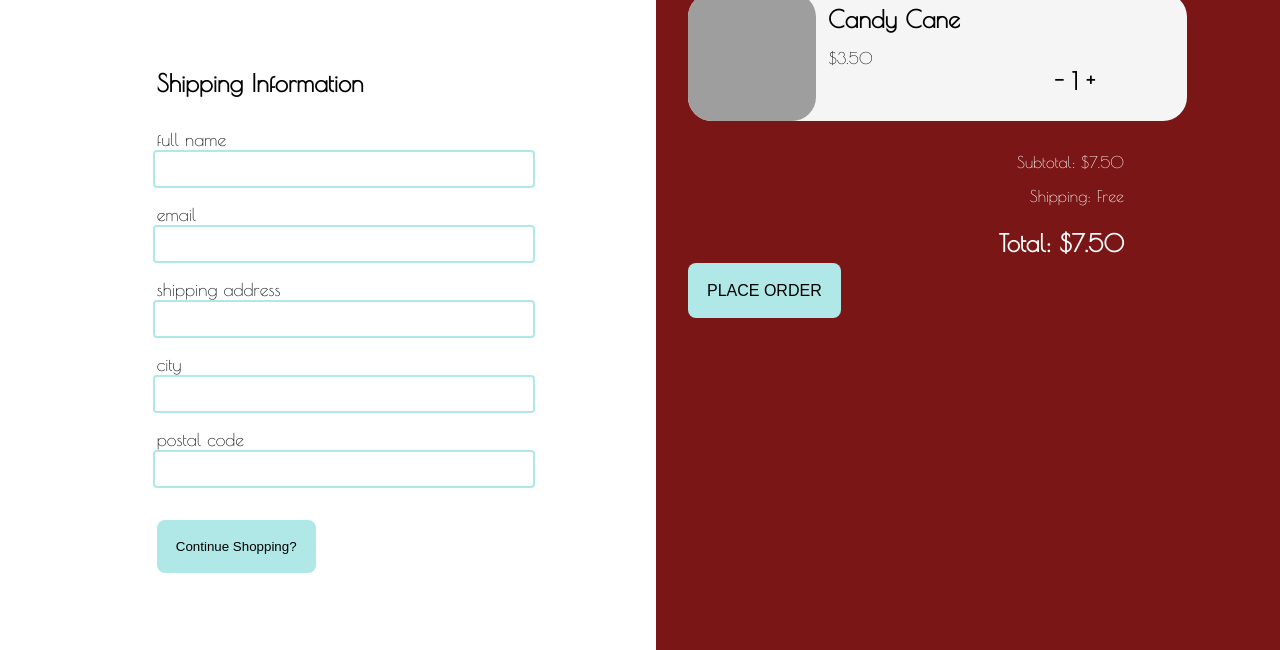
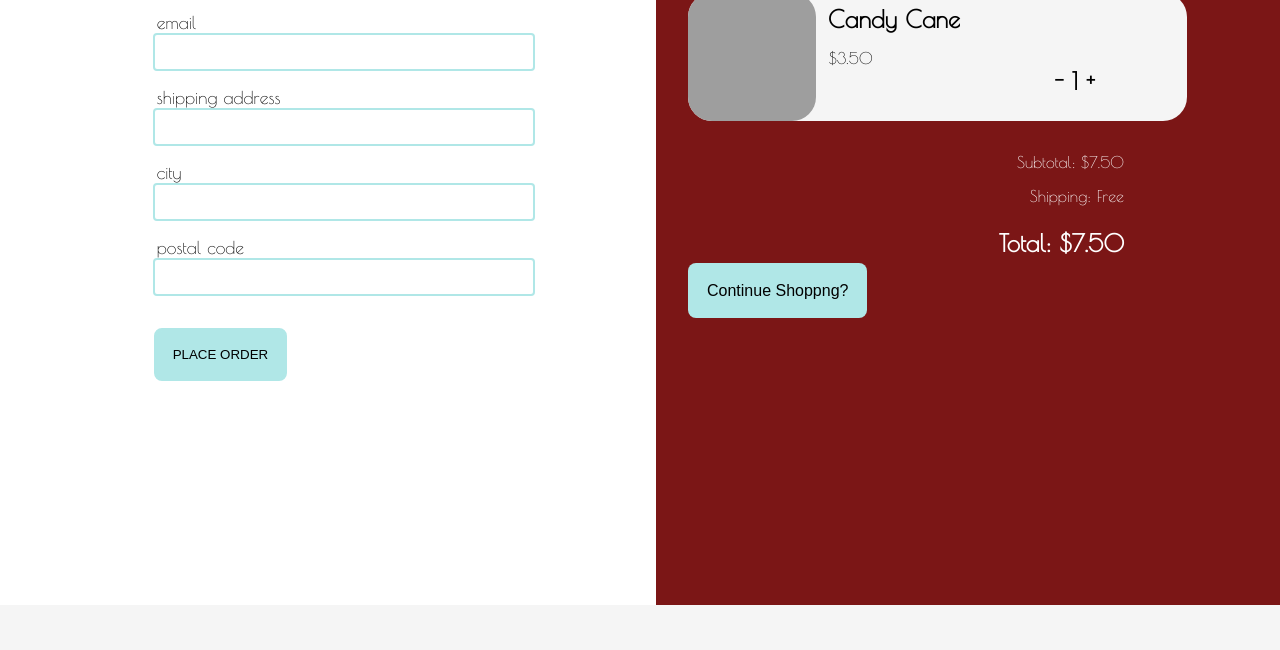
Before and after one commit to TimChenCSY/IAT339, a plain HTML site: page 339_P02/checkout.html in a window 1280 px wide. Shown: the part 357-1007 px from the top of the page. Drawn offline with Linux system fonts and the light colour scheme; grey boxes are pictures that could not be loaded.

Commit message:
Updated to switch the two buttons

```diff
--- a/339_P02/checkout.html
+++ b/339_P02/checkout.html
@@ -18,12 +18,10 @@
     </header> -->
 
     <section class=checkoutContainer>
-        <div class="checkoutItem shipping">
-            <div class=spacer></div>
-            <a class=logo-link href="index.html">Royal Candies</a>
-            <div class=logoSpacer></div>
+        <div class="checkoutPayment shipping">
 
-            <h1 class = align>Payment</h1>
+
+            <h1 class=align>Payment</h1>
 
             <div class="align checkoutoptions">
                 <button class="checkoutbutton creditCard">Credit Card</button>
@@ -45,14 +43,14 @@
                 <input class="input-box shippingInput" id="postalcode" name="postalcode">
             </form>
             <div class=spacer></div>
-            <form action="product_listing.html">
-                <button class="continueBtn align">Continue Shopping?</button>
+            <form action="index.html">
+                <button class="continueBtn align">PLACE ORDER</button>
             </form>
             <div class=logoSpacer></div>
 
         </div>
 
-        <div class="checkoutItem checkoutBg">
+        <div class="checkoutBg">
             <h2 class="cartTitle h2background">your cart</h2>
             <div class=imgContainer>
                 <img class=checkoutImg src="img/rainbowLollipops.jpg" alt="A hand holding a bunch of colourful lollipops">
@@ -77,9 +75,10 @@
                 <p class=orderText>Subtotal: $7.50</p>
                 <p class=orderText>Shipping: Free</p>
                 <h3 class=orderText>Total: $7.50</h3>
-                <a class=" orderBtn" href=index.html>PLACE ORDER</a>
+                <a class=" orderBtn" href=product_listing.html>Continue Shoppng?</a>
                 <div class=logoSpacer></div>
             </div>
+
         </div>
 
     </section>
--- a/339_P02/css/main.css
+++ b/339_P02/css/main.css
@@ -561,7 +561,6 @@ code {
 
     .checkoutBg {
         padding-left: 13%;
-
     }
 
     .product-container {
@@ -617,6 +616,13 @@ code {
         max-width: 80%;
     }
 
+    .checkoutContainer {
+        flex-direction:column;
+    }
+
+    .continueBtn {
+        width:60%;
+    }
     /*end of @media screen and (max-width:60rem) narrow actives
     ###################################################################################################################################################################
 
@@ -651,8 +657,19 @@ code {
     .checkoutbutton {
         max-width: 30%;
     }
+    .continueBtn {
+        max-width: 25%;
+
+
+    }
+    .checkoutContainer {
+        flex-direction: row;
+    }
 
 }
+
+
+
 
 /* PRODUCT LISTING (COFFEE SHOP VARIATION) */
 .product-list {
@@ -777,19 +794,19 @@ img.imagelink-product {
 .checkoutContainer {
     display: flex;
     flex-wrap: wrap;
-    flex-direction: row;
+
     justify-content: center;
 }
 
-.checkoutItem {
+.checkoutpayment {
     flex-grow: 1;
-
+    width: 50%;
 }
 
 .checkoutBg {
     background-color: #7b1616;
-
-
+    flex: 1;
+    order: 2;
 }
 
 .shipping {
@@ -891,6 +908,9 @@ img.imagelink-product {
     border-style: solid;
     border-color: #b0e7e7;
     border-width: 0.2rem;
+    margin: 0 19.5%;
+    flex: 1;
+
 }
 
 .continueBtn:hover,
@@ -959,6 +979,11 @@ img.imagelink-product {
     color: white;
     text-align: right;
     margin-right: 25%;
+}
+
+.checkoutPayment {
+    flex: 1;
+    order: 1;
 }
 
 .seperatetop {
```
